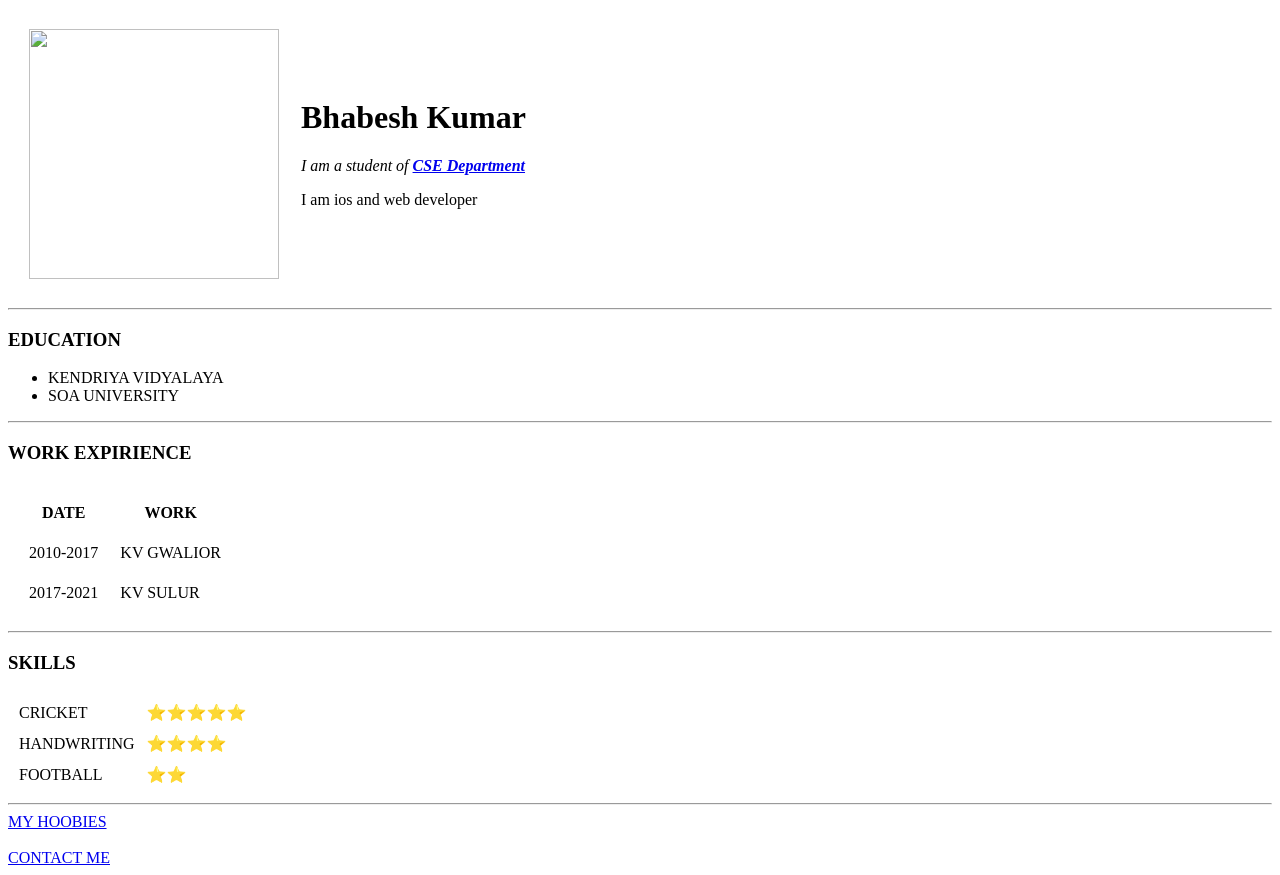
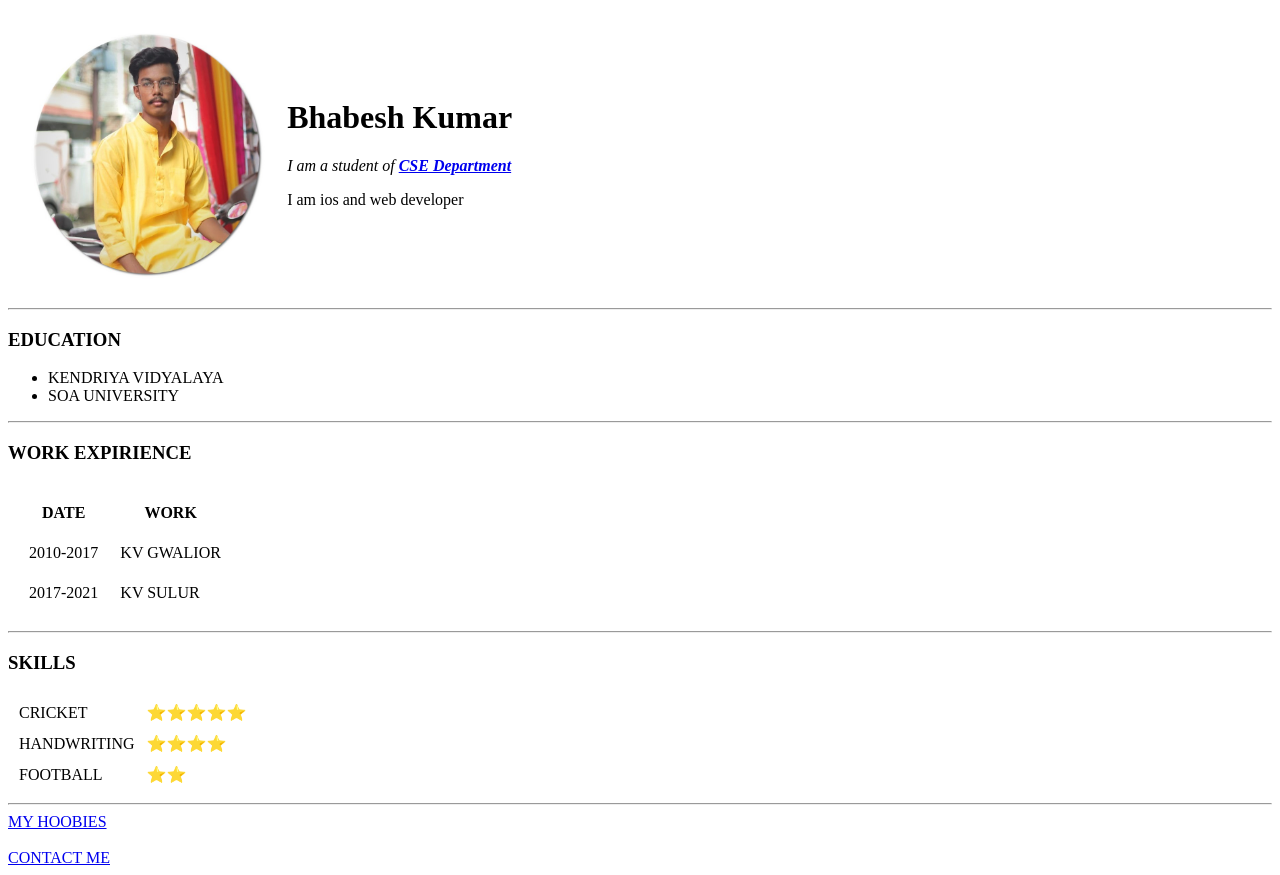
Before and after one commit to BhabeshKumar/cv3, a plain HTML site: page index.html in a window 1280 px wide. Drawn offline with Linux system fonts and the light colour scheme; the site is published under a folder, as on GitHub Pages, so addresses that start at the root find nothing.

Commit message:
Update index.html

```diff
--- a/index.html
+++ b/index.html
@@ -9,7 +9,7 @@
 <body>
     <table cellspacing="20">
         <tr>
-            <td><img src="/tuxpi.com.1662615315.jpg" height="250"></td>
+            <td><img src="tuxpi.com.1662615315.jpg" height="250"></td>
             <td><h1>Bhabesh Kumar</h1>
                 <p><em>I am a student of <strong><a href="https://www.soa.ac.in/iter">CSE Department</a></strong></em> </p>
                 <p>I am ios and web developer</p></td>
```
